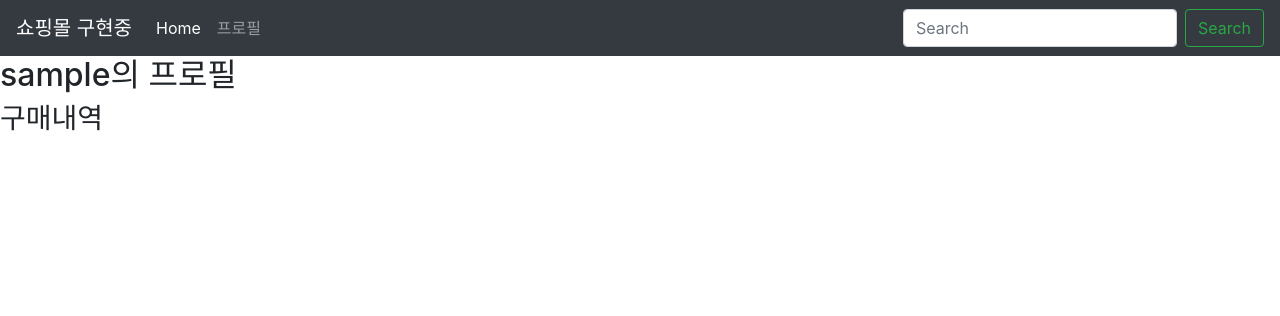
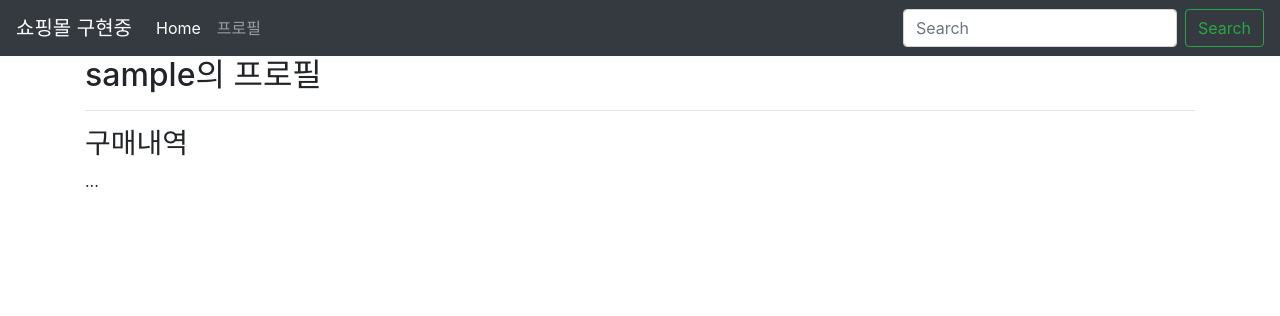
Before and after one commit to HyungtaeMoon/Iamport_django_2.x, a Django app: page /accounts/profile/ in a window 1280 px wide. Shown: the top 316 px of the page. Run offline with Django 3.2, Linux system fonts and the light colour scheme; the visitor is signed in with stand-in values (Sample User, id 1); some libraries are stand-ins or nearby versions.

Commit message:
[UPDATE] profile.html에 bootstrap 적용

```diff
--- a/app/templates/accounts/profile.html
+++ b/app/templates/accounts/profile.html
@@ -1,7 +1,15 @@
 {% extends 'layout.html' %}
 
 {% block content %}
-<h2>{{ user }}의 프로필</h2>
+    <div class="container">
+        <div class="row">
+            <div class="col-sm-12">
+            <h2>{{ user }}의 프로필</h2>
+                <hr>
 
-<h3>구매내역</h3>
+            <h3>구매내역</h3>
+                ...
+            </div>
+        </div>
+    </div>
 {% endblock %}
```
